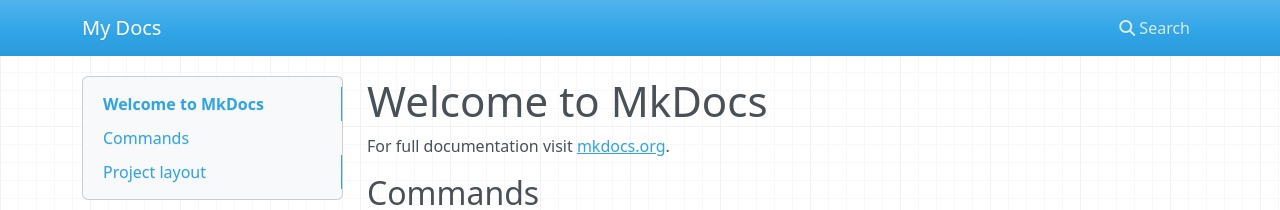
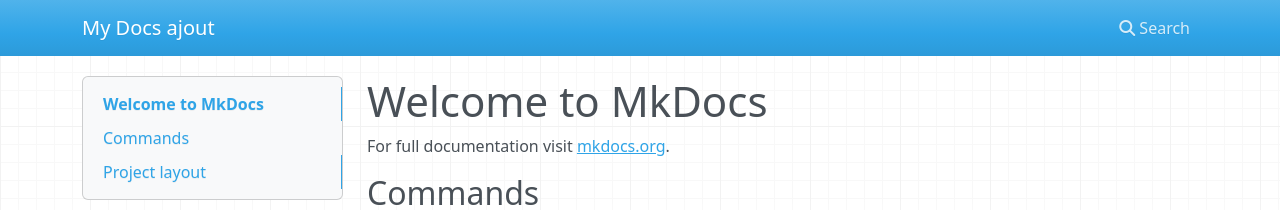
Before and after one commit to pbrugimail/MKdocs-test, an MkDocs documentation site: the page built from docs/index.md, in a window 1280 px wide. Shown: the top 210 px of the page. Built offline with MkDocs 1.6.1, drawn with Linux system fonts in a browser that asks for light colours; nearby versions of some CDN libraries.

Commit message:
Update mkdocs.yml

```diff
--- a/mkdocs.yml
+++ b/mkdocs.yml
@@ -1 +1 @@
-site_name: My Docs
+site_name: My Docs ajout
```
